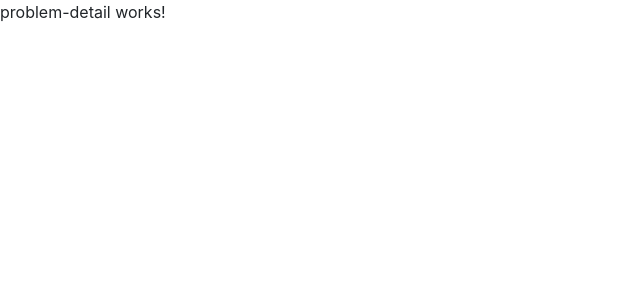
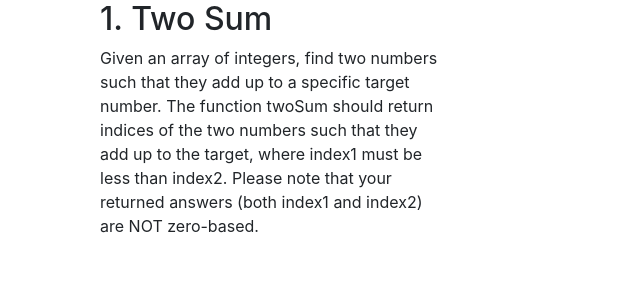
Before and after one commit to Jinshuo1994/online-judge-system, an Angular app in the folder client/: page /problems/1 in a window 1280 px wide. Shown: the top 300 px of the page, without its empty margins (0-640 px from the left). Built offline with nearby package versions, Linux system fonts and the light colour scheme.

Commit message:
add problem detail page
receive parameters from url

```diff
--- a/client/src/app/components/problem-detail/problem-detail.component.html
+++ b/client/src/app/components/problem-detail/problem-detail.component.html
@@ -1,3 +1,12 @@
-<p>
-  problem-detail works!
-</p>
+<div class="container" *ngIf="problem">
+  <div class="col-xs-12 col-md-4">
+    <div>
+      <h2>
+        {{problem.id}}. {{problem.name}}
+      </h2>
+      <p>
+        {{problem.desc}}
+      </p>
+    </div>
+  </div>
+</div>
--- a/client/src/app/components/problem-detail/problem-detail.component.ts
+++ b/client/src/app/components/problem-detail/problem-detail.component.ts
@@ -1,4 +1,6 @@
-import { Component, OnInit } from '@angular/core';
+import { Component, OnInit, Inject } from '@angular/core';
+import { Problem } from "../../models/problem.modal";
+import { ActivatedRoute } from "@angular/router";
 
 @Component({
   selector: 'app-problem-detail',
@@ -7,9 +9,16 @@ import { Component, OnInit } from '@angular/core';
 })
 export class ProblemDetailComponent implements OnInit {
 
-  constructor() { }
+  problem: Problem;
+  constructor(
+    @Inject("data") private data,
+    private route: ActivatedRoute
+  ) { }
 
   ngOnInit() {
+    this.route.params.subscribe(param => {
+      this.problem = this.data.getProblem(+param["id"]);
+    });
   }
 
 }
--- a/client/src/app/components/problem-list/problem-list.component.html
+++ b/client/src/app/components/problem-list/problem-list.component.html
@@ -1,6 +1,6 @@
 <div class="container">
   <div class="list-group">
-    <a class="list-group-item" *ngFor="let problem of problems">
+    <a class="list-group-item" *ngFor="let problem of problems" [routerLink]="['/problems', problem.id]">
       <span class="pull-left label difficulty diff-{{problem.difficulty.toLowerCase()}}">{{problem.difficulty}}</span>
       <strong class="title">{{problem.id}}. {{problem.name}}</strong>
     </a>
```
